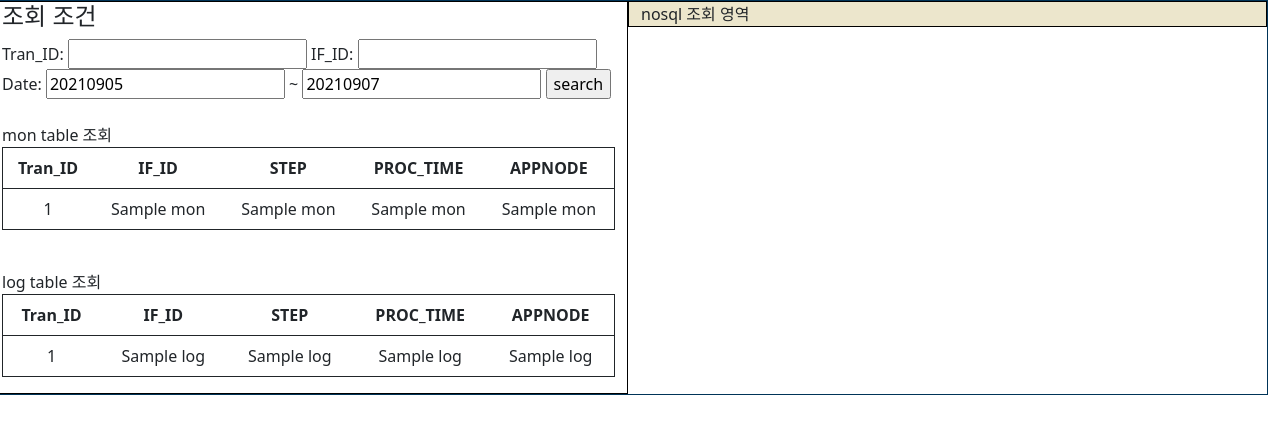
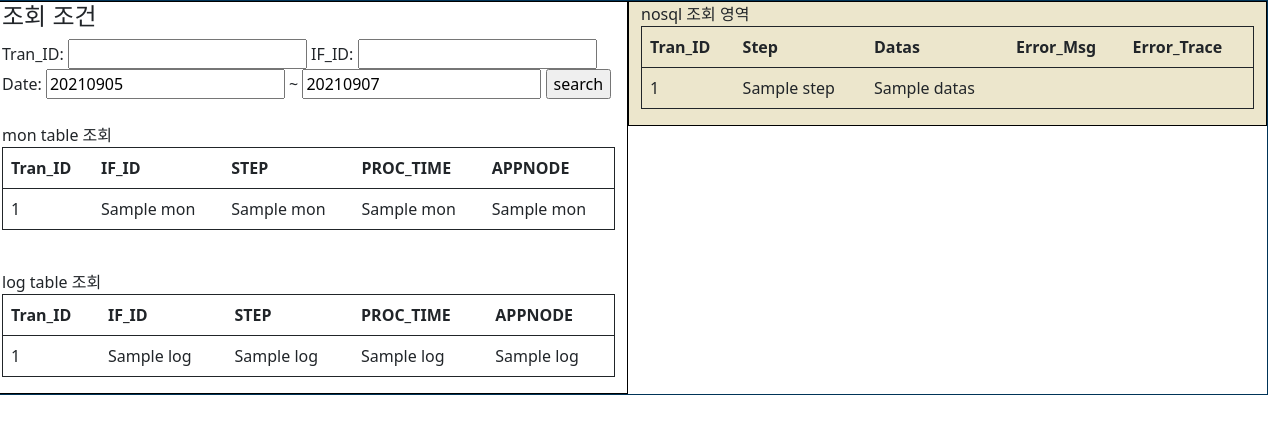
Before and after one commit to busyppp/EAI_log, a Flask app: template templates/pgsql.html in a window 1280 px wide. Shown: the top 434 px of the page. Run offline with Flask 2, Linux system fonts and the light colour scheme; the template is opened without the code that fills it: most values are stand-ins (such as "Sample title", 1, 10 or a date in 2020); some libraries are stand-ins or nearby versions.

Commit message:
mongodb import, select(tran_id)

```diff
--- a/main.py
+++ b/main.py
@@ -1,7 +1,10 @@
+from unittest.case import _id
+
 from flask import Flask, render_template, request
 #pip install flask, psycopg2
 #윈도우에서는 C:\Users\ThinkPad\PycharmProjects\EAI_log\venv\Scripts 에서 pip
 import psycopg2
+from pymongo import MongoClient
 
 app = Flask(__name__)
 
@@ -12,20 +15,33 @@ def eai_log():
         if_id = request.form['if_id']
         startdate = request.form['startdate']
         enddate = request.form['enddate']
+
+        #postgresql 접속
         con = psycopg2.connect(host='localhost', dbname='postgres', user='postgres', password='1111', port='5432')
 
+        #postgresql 쿼리
         cur1 = con.cursor()
         cur1.execute(f"select * from public.eai_trans_log where tran_id like ('%{tran_id}%') and if_id like ('%{if_id}%') and proc_date >= ('{startdate}') and proc_date <= ('{enddate}') order by proc_time desc")
-        #cur1.execute(f"select * from public.eai_trans_log where tran_id like ('%{tran_id}%') and if_id like ('%{if_id}%') order by proc_time desc")
+
         log_data_list = cur1.fetchall()
 
         cur2 = con.cursor()
         cur2.execute(f"select * from public.eai_trans_mon where tran_id like ('%{tran_id}%') and if_id like ('%{if_id}%') and proc_date >= ('{startdate}') and proc_date <= ('{enddate}') order by proc_time desc")
-        #cur2.execute(f"select * from public.eai_trans_mon where tran_id like ('%{tran_id}%') and if_id like ('%{if_id}%') order by proc_time desc")
 
         mon_data_list = cur2.fetchall()
 
-        return render_template("pgsql.html", log_data_list=log_data_list, mon_data_list=mon_data_list)
+
+        # mongodb 접속
+        client = MongoClient('localhost', 27017)
+        db = client.database
+        collection = db.eai_trans_log
+        print(collection)
+        nosql_data_list=collection.find({"tran_id":tran_id}).sort({_id:-1})
+        #nosql_data_list = collection.find({"tran_id":{$in:tran_id}})
+        #for nosql_data_list in collection.find():
+        #    print(nosql_data_list)
+
+        return render_template("pgsql.html", log_data_list=log_data_list, mon_data_list=mon_data_list, nosql_data_list=nosql_data_list)
 
     else:
         return render_template("pgsql.html")
--- a/templates/pgsql.html
+++ b/templates/pgsql.html
@@ -2,6 +2,7 @@
 <html lang="en">
 <head>
     <meta charset="utf-8"/>
+    <meta name="viewport" content="width=device-width, height=device-height, initial-scale=1">
     <title>pgsql 조회 페이지</title>
     <link rel="stylesheet" href="http://code.jquery.com/ui/1.8.18/themes/base/jquery-ui.css" type="text/css" media="all" />
     <script src="http://ajax.googleapis.com/ajax/libs/jquery/1.7.1/jquery.min.js" type="text/javascript"></script>
@@ -23,31 +24,26 @@
         onSelect: function( selectedDate ) {
             var option = this.id == "startdate" ? "minDate" : "maxDate",
             instance = $( this ).data( "datepicker" ),
-            date = $.datepicker.parseDate(
-                instance.settings.dateFormat ||
-                $.datepicker._defaults.dateFormat,
-                selectedDate, instance.settings );
+            date = $.datepicker.parseDate(instance.settings.dateFormat || $.datepicker._defaults.dateFormat, selectedDate, instance.settings );
             dates.not( this ).datepicker( "option", option, date );
         }
         });
 
         //초기값을 오늘 날짜로 설정
-    $('#startdate').datepicker('setDate', '-2D'); //(-1D:하루전, -1M:한달전, -1Y:일년전), (+1D:하루후, -1M:한달후, -1Y:일년후)
-    $('#enddate').datepicker('setDate', 'today'); //(-1D:하루전, -1M:한달전, -1Y:일년전), (+1D:하루후, -1M:한달후, -1Y:일년후)
+    $('#startdate').datepicker('setDate', '-2D'); //(-1D:하루전, -1M:한달전, -1Y:일년전), (+1D:하루후, +1M:한달후, +1Y:일년후)
+    $('#enddate').datepicker('setDate', 'today'); //(-1D:하루전, -1M:한달전, -1Y:일년전), (+1D:하루후, +1M:한달후, +1Y:일년후)
     });
     </script>
 
     <style>
       div.row {
         width: 100%;
-        height: 100%;
-        position: relative;
+        height: 70%;
         border: 1px solid #003458;
       }
       div.left {
         width: 50%;
         height: 100%;
-        position: relative;
         float: left;
         box-sizing: border-box;
         border: 1px solid black;
@@ -55,31 +51,29 @@
       div.left1 {
         width: 100%;
         height: 10%;
-        position: relative;
         box-sizing: border-box;
       }
       div.left2 {
         width: 100%;
         height: 35%;
-        position: relative;
         box-sizing: border-box;
         overflow: auto;
       }
       div.left3 {
         width: 100%;
         height: 55%;
-        position: relative;
         box-sizing: border-box;
         overflow: auto;
       }
       div.right {
         width: 50%;
         height: 100%;
-        position: relative;
         float: right;
         box-sizing: border-box;
         background: #ece6cc;
         border: 1px solid black;
+        overflow: auto;
+        text-align: left;
       }
 
     </style>
@@ -107,7 +101,7 @@
         <br>
         <div class="left2">
             mon table 조회
-            <table class ="table table-hover table-striprd text-center" style="border:1px solid;">
+            <table class ="table table-hover table-striprd text-left" style="border:1px solid;">
                 <thead>
                 <tr>
                     <th>Tran_ID</th>
@@ -133,7 +127,7 @@
         <br>
         <div class="left3">
             log table 조회
-            <table class ="table table-hover table-striprd text-center" style="border:1px solid;">
+            <table class ="table table-hover table-striprd text-left" style="border:1px solid;">
                 <thead>
                 <tr>
                     <th>Tran_ID</th>
@@ -159,6 +153,28 @@
     </div>
     <div class="right">
         nosql 조회 영역
+        <table class ="table table-hover table-striprd text-left" style="border:1px solid ">
+            <thead>
+            <tr>
+                <th>Tran_ID</th>
+                <th>Step</th>
+                <th>Datas</th>
+                <th>Error_Msg</th>
+                <th>Error_Trace</th>
+            </tr>
+            </thead>
+            <tbody>
+            {% for i in nosql_data_list %}
+            <tr>
+                <td>{{ i.tran_id }}</td>
+                <td>{{ i.step }}</td>
+                <td>{{ i.datas }}</td>
+                <td>{{ i.error_msg }}</td>
+                <td>{{ i.error_trace }}</td>
+            </tr>
+            {% endfor %}
+            </tbody>
+        </table>
     </div>
 </div>
 <script src="https://cdn.jsdelivr.net/npm/@popperjs/core@2.9.3/dist/umd/popper.min.js" integrity="sha384-eMNCOe7tC1doHpGoWe/6oMVemdAVTMs2xqW4mwXrXsW0L84Iytr2wi5v2QjrP/xp" crossorigin="anonymous"></script>
```
Also changed, not shown: 1 other file.
